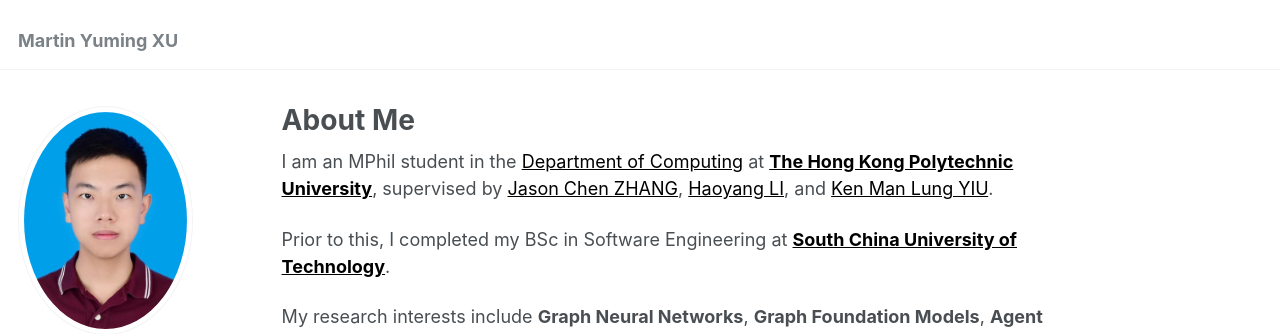
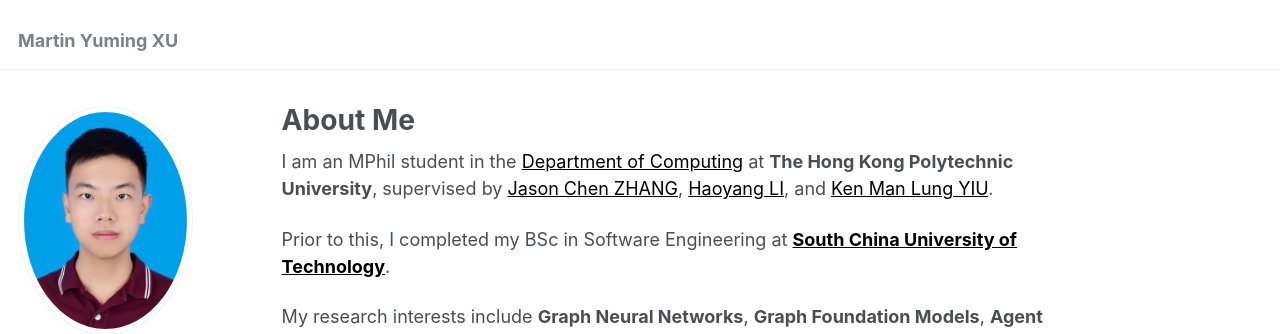
Before and after one commit to thebestFM/thebestFM.github.io, a Jekyll site: the page built from _pages/about.md, in a window 1280 px wide. Shown: the top 334 px of the page. Built offline with Jekyll 4.4.1, drawn with Linux system fonts in a browser that asks for light colours.

Commit message:
"update"

```diff
--- a/_pages/about.md
+++ b/_pages/about.md
@@ -8,7 +8,7 @@ redirect_from:
   - /about.html
 ---
 
-I am an MPhil student in the <a href="https://www.polyu.edu.hk/comp/" style="color: black; text-decoration: underline;">Department of Computing</a> at <a href="https://www.polyu.edu.hk/comp/" style="color: black; text-decoration: underline;"><strong>The Hong Kong Polytechnic University</strong></a>, supervised by <a href="https://www.polyu.edu.hk/comp/people/academic-staff/prof-zhang-chen-jason/" style="color: black; text-decoration: underline;">Jason Chen ZHANG</a>, <a href="https://refrainlhy.github.io/" style="color: black; text-decoration: underline;">Haoyang LI</a>, and <a href="https://www.polyu.edu.hk/comp/people/academic-staff/prof-yiu-man-lung-ken/" style="color: black; text-decoration: underline;">Ken Man Lung YIU</a>.
+I am an MPhil student in the <a href="https://www.polyu.edu.hk/comp/" style="color: black; text-decoration: underline;">Department of Computing</a> at <strong>The Hong Kong Polytechnic University</strong>, supervised by <a href="https://www.polyu.edu.hk/comp/people/academic-staff/prof-zhang-chen-jason/" style="color: black; text-decoration: underline;">Jason Chen ZHANG</a>, <a href="https://refrainlhy.github.io/" style="color: black; text-decoration: underline;">Haoyang LI</a>, and <a href="https://www.polyu.edu.hk/comp/people/academic-staff/prof-yiu-man-lung-ken/" style="color: black; text-decoration: underline;">Ken Man Lung YIU</a>.
 
 Prior to this, I completed my BSc in Software Engineering at <a href="https://www.scut.edu.cn/" style="color: black; text-decoration: underline;"><strong>South China University of Technology</strong></a>.
 
```
